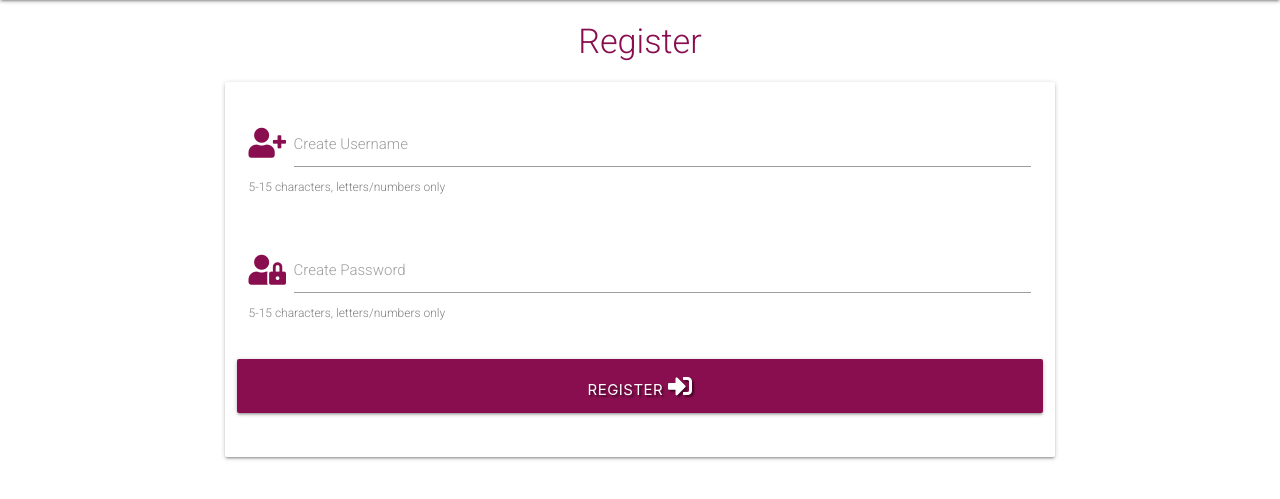
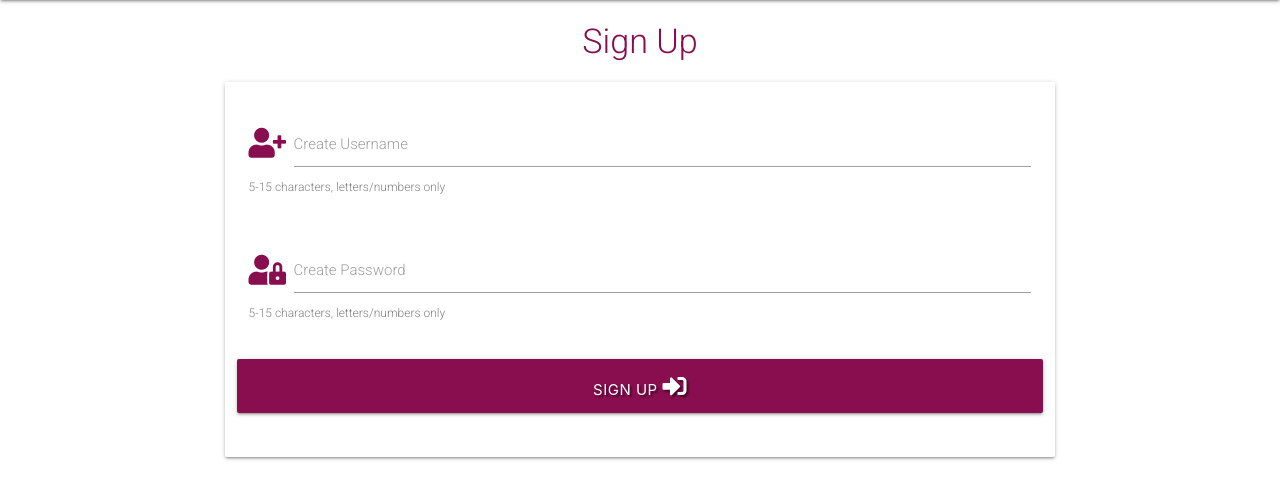
Before and after one commit to gwenjo/MS3-asian-flavours, a Flask app: page /register in a window 1280 px wide. Shown: the part 64-563 px from the top of the page. Run offline with Flask 2, Linux system fonts and the light colour scheme; some libraries are stand-ins or nearby versions.

```diff
--- a/templates/register.html
+++ b/templates/register.html
@@ -2,9 +2,9 @@
 {% block content %}
 
     <!-- Page Header -->
-    <h4 class="center-align page-header">Register</h4>
+    <h4 class="center-align page-header">Sign Up</h4>
 
-    <!-- Signup Form -->
+    <!-- Sign Up Form -->
     <div class="row">
         <form class="col s12 m8 offset-m2" method="POST" action="{{ url_for('register') }}">
             <div class="card-panel">
@@ -28,10 +28,10 @@
                         <span class="register-remarks">5-15 characters, letters/numbers only</span>
                     </div>
                 </div>
-                <!-- Signup button -->
+                <!-- Sign Up button -->
                 <div class="row">
                     <button type="submit" class="col s12 btn-large pink darken-4 text-shadow">
-                        Register <i class="fas fa-sign-in-alt"></i>
+                        Sign Up <i class="fas fa-sign-in-alt"></i>
                     </button>
                 </div>
             </div>
```
Also changed, not shown: templates/login.html (+6 -6 lines).
